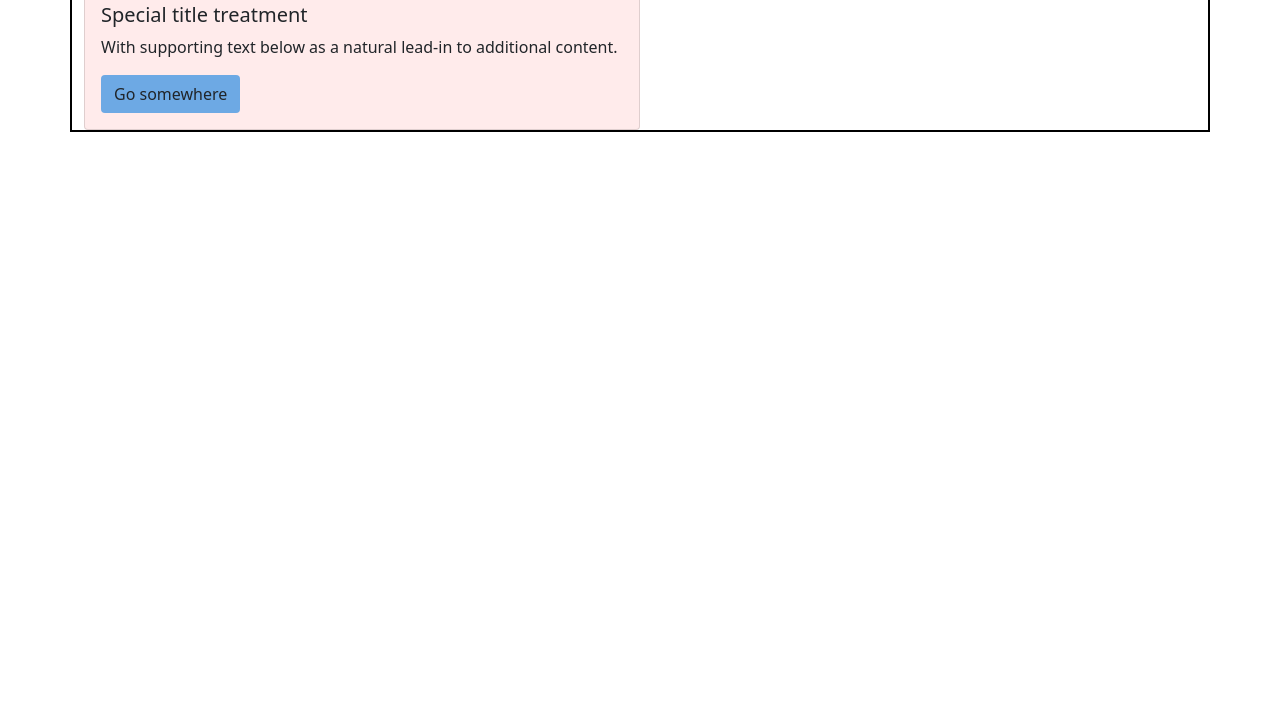
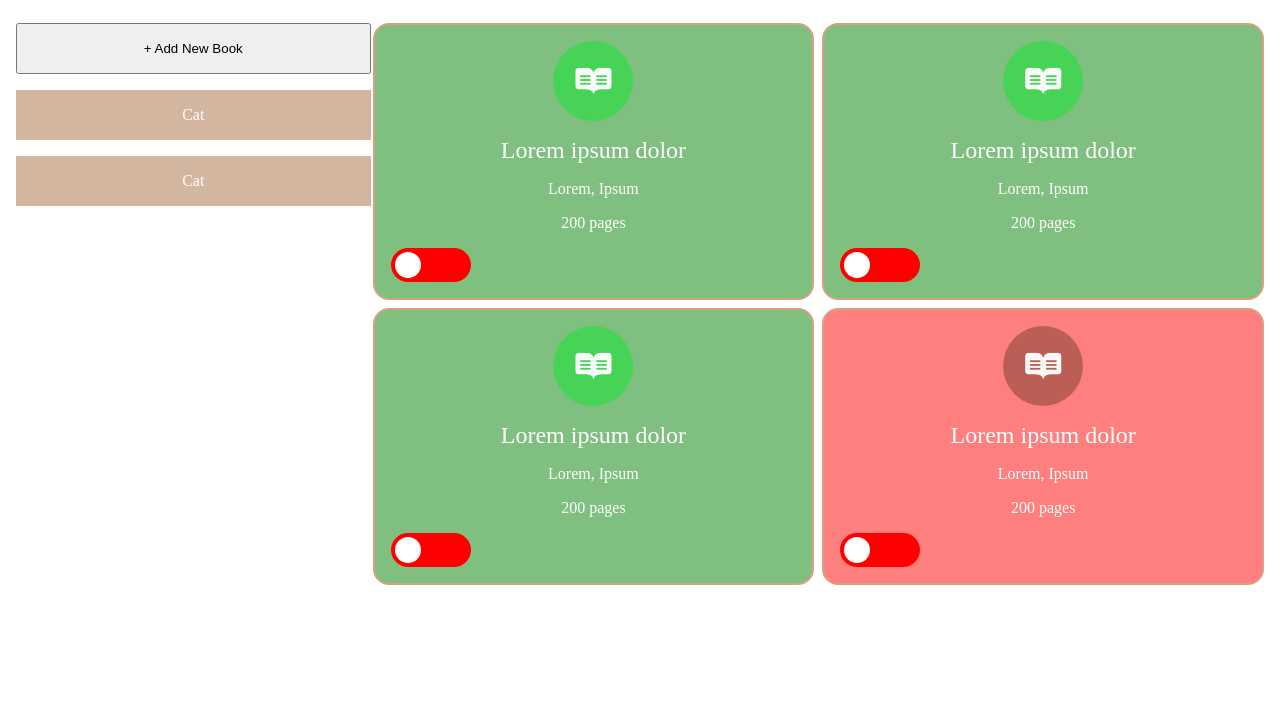
Before and after one commit to joyce-madjos/Library, a plain HTML site: page index.html in a window 1280 px wide. Shown: the part 73-800 px from the top of the page. Drawn offline with nearby package versions, Linux system fonts and the light colour scheme.

Commit message:
Added card for read and unread books

```diff
--- a/index.html
+++ b/index.html
@@ -1,16 +1,101 @@
 <!DOCTYPE html>
 <html lang="en">
   <head>
-    <meta charset="UTF-8">
-    <meta http-equiv="X-UA-Compatible" content="IE=edge">
-    <meta name="viewport" content="width=device-width, initial-scale=1.0">
-    <link href="https://cdn.jsdelivr.net/npm/bootstrap@5.0.2/dist/css/bootstrap.min.css" rel="stylesheet" integrity="sha384-EVSTQN3/azprG1Anm3QDgpJLIm9Nao0Yz1ztcQTwFspd3yD65VohhpuuCOmLASjC" crossorigin="anonymous">
-    <link rel="stylesheet" href="style.css">
+    <meta charset="UTF-8" />
+    <meta http-equiv="X-UA-Compatible" content="IE=edge" />
+    <meta name="viewport" content="width=device-width, initial-scale=1.0" />
+    <!-- Font Awesome Icons -->
+    <link
+      rel="stylesheet"
+      href="https://cdnjs.cloudflare.com/ajax/libs/font-awesome/6.4.0/css/brands.min.css"
+      integrity="sha512-9YHSK59/rjvhtDcY/b+4rdnl0V4LPDWdkKceBl8ZLF5TB6745ml1AfluEU6dFWqwDw9lPvnauxFgpKvJqp7jiQ=="
+      crossorigin="anonymous"
+      referrerpolicy="no-referrer"
+    />
+    <link
+      rel="stylesheet"
+      href="https://cdnjs.cloudflare.com/ajax/libs/font-awesome/6.4.0/css/fontawesome.min.css"
+      integrity="sha512-SgaqKKxJDQ/tAUAAXzvxZz33rmn7leYDYfBP+YoMRSENhf3zJyx3SBASt/OfeQwBHA1nxMis7mM3EV/oYT6Fdw=="
+      crossorigin="anonymous"
+      referrerpolicy="no-referrer"
+    />
+    <!-- CSS -->
+    <link rel="stylesheet" href="style.css" />
     <title>Library</title>
   </head>
   <body>
     <div class="container">
+      <div class="left">
+        <h1>Library</h1>
+        <button type="button">+ Add New Book</button>
+        <div class="title-holder">
+          <a class="title" href="#">Cat</a>
+          <a class="title" href="#">Cat</a>
+        </div>
+      </div>
+      <div class="right">
+        <div class="card-holder">
           <div class="card">
+            <div class="circle">
+              <i class="fa-brands fa-readme fa-2xl" style="color: #fafafa"></i>
+            </div>
+            <div class="book-body">
+              <p class="book-name">Lorem ipsum dolor</p>
+              <p class="author">Lorem, Ipsum</p>
+              <p class="pages">200 pages</p>
+            </div>
+            <label class="switch">
+              <input type="checkbox" />
+              <span class="slider"></span>
+            </label>
+          </div>
+          <div class="card">
+            <div class="circle">
+              <i class="fa-brands fa-readme fa-2xl" style="color: #fafafa"></i>
+            </div>
+            <div class="book-body">
+              <p class="book-name">Lorem ipsum dolor</p>
+              <p class="author">Lorem, Ipsum</p>
+              <p class="pages">200 pages</p>
+            </div>
+            <label class="switch">
+              <input type="checkbox" />
+              <span class="slider"></span>
+            </label>
+          </div>
+          <div class="card">
+            <div class="circle">
+              <i class="fa-brands fa-readme fa-2xl" style="color: #fafafa"></i>
+            </div>
+            <div class="book-body">
+              <p class="book-name">Lorem ipsum dolor</p>
+              <p class="author">Lorem, Ipsum</p>
+              <p class="pages">200 pages</p>
+            </div>
+            <label class="switch">
+              <input type="checkbox" />
+              <span class="slider"></span>
+            </label>
+          </div>
+          <div class="card-unread">
+            <div class="u-circle">
+              <i class="fa-brands fa-readme fa-2xl" style="color: #fafafa"></i>
+            </div>
+            <div class="book-body">
+              <p class="book-name">Lorem ipsum dolor</p>
+              <p class="author">Lorem, Ipsum</p>
+              <p class="pages">200 pages</p>
+            </div>
+            <label class="switch">
+              <input type="checkbox" />
+              <span class="slider"></span>
+            </label>
+          </div>
+        </div>
+      </div>
+    </div>
+
+    <!-- <div class="card">
         <div class="card-header">
           Featured
         </div>
@@ -19,8 +104,7 @@
           <p class="card-text">With supporting text below as a natural lead-in to additional content.</p>
           <a href="#" class="btn">Go somewhere</a>
         </div>
-          </div>
-    </div>
-    <script src="https://cdn.jsdelivr.net/npm/bootstrap@5.0.2/dist/js/bootstrap.bundle.min.js" integrity="sha384-MrcW6ZMFYlzcLA8Nl+NtUVF0sA7MsXsP1UyJoMp4YLEuNSfAP+JcXn/tWtIaxVXM" crossorigin="anonymous"></script>
+      </div> -->
+    <script src="script.js"></script>
   </body>
 </html>
--- /dev/null
+++ b/script.js
@@ -0,0 +1,29 @@
+// Create an object named Book with author, title, page and status properties and methods to read and not read
+// Create a function that will return a string depending on the status of the book
+// Create an array of several books
+// Loop through the array and display the books on the page
+
+// Create an object named Book with author, title, page and status properties and methods to read and not read
+function Book(author, title, pages, status) {
+  this.author = author;
+  this.title = title;
+  this.pages = pages;
+  this.status = status;
+  this.info = function() {
+    return `${this.title} by ${this.author}, ${this.pages} pages, ${this.status}`;
+  };
+}
+
+// Create an array of several books
+let books = [
+    new Book("J.K. Rowling", "Harry Potter", 400, "not read"),
+    new Book("J.R.R. Tolkien", "Lord of the Rings", 700, "read"),
+    new Book("George R.R. Martin", "A Song of Ice and Fire", 1000, "not read"),
+    new Book("Stephen King", "The Shining", 500, "read"),
+    new Book("J.R.R. Tolkien", "The Hobbit", 300, "read"),
+    new Book("J.K. Rowling", "Harry Potter and the Chamber of Secrets", 500, "not read"),
+    new Book("J.K. Rowling", "Harry Potter and the Prisoner of Azkaban", 600, "read"),
+];
+
+// display the books on the page using console.log
+books.forEach(book => console.log(book.info()));
--- a/style.css
+++ b/style.css
@@ -1,9 +1,15 @@
 :root {
-  --smoky-black: rgba(21, 13, 8, 1);
-  --chamoisee: rgba(158, 118, 92, 1);
-  --licorice: rgba(39, 21, 10, 1);
-  --bistre: rgba(44, 32, 25, 1);
-  --buff: rgba(203, 151, 117, 1);
+  --smoky-black: rgba(21, 13, 8, 0.5);
+  --chamoisee: rgba(158, 118, 92, 0.5);
+  --licorice: rgba(39, 21, 10, 0.5);
+  --bistre: rgba(44, 32, 25, 0.5);
+  --buff: rgba(203, 151, 117, 0.5);
+  --border-color: #dba084;
+  --read: rgba(0, 128, 0, 0.5);
+  --unread: rgba(255, 0, 0, 0.5);
+  --unread-circle: rgba(120, 64, 47, 0.5);
+  --wood: rgba(165, 111, 67, 0.5);
+
 }
 
 * {
@@ -17,33 +23,189 @@ body {
   background-position: center;
   background-image: url(./images/background.jpg);
   background-attachment: fixed;
-}
-
-#background {
-  /* position: absolute;
-    max-width: 100%; */
-  /* min-height: 100svh; */
-  /* background-image: image(); */
+  color: white;
 }
 
 .container {
-  margin-top: 1rem;
-  border: 2px solid black;
+  /* min-width: 700px; */
+  margin: 0 1rem;
+  display: grid;
+  grid-template-columns: 2fr 5fr;
+  /* background-color: aliceblue; */
+  /* marginP-top: 1rem; */
+}
+
+@media (max-width: 880px) {
+  .container {
+    grid-template-columns: 1fr;
+    margin: 0;
+    /* grid-template-rows: repeat(auto-fill, minmax(300px, 1fr)); */
+    /* grid-template-rows: 1fr 2fr; */
+  }
+  .title{
+    display: none;
+  }
+
+  .left{
+    /* min-width: 300px; */
+    /* margin: 0 auto; */
+    /* width: 70%; */
+    margin: 0 2px;
+  }
+  .right{
+    margin-top: 0 !important;
+  }
+}
+
+
+
+
+.left {
+  color: white;
+  /* background-color: var(--licorice); */
+  margin-right: 2px;
+  /* min-width: 200px; */
+}
+
+.left > button {
+  margin: 1rem 0;
+  width: 100%;
+  padding: 1rem;
+  /* background-color: rgba(214, 203, 198, 0.5) ; */
+}
+
+.title-holder {
+  display: grid;
+  grid-template-rows: repeat(auto-fill, minmax(1rem, 1fr));
+  gap: 1rem;
+}
+
+.title {
+  /* border: 2px solid var(--border-color); */
+  text-decoration: none;
+  color: white;
+  padding: 1rem;
+  text-align: center;
+  background-color: var(--wood);
+}
+
+.right {
+  margin-top: 6rem;
+  /* border-left: 2px solid var(--border-color); */
+  /* background-color: var(--smoky-black); */
+}
+
+.card-holder {
+  display: grid;
+  gap: 0.5rem;
+  grid-template-columns: repeat(auto-fill, minmax(300px, 1fr));
 }
 
 .card {
-  max-width: 50%;
-  /* color: white; */
-  background-color: rgba(255, 235, 235, 1);
-  /* rgb() */
+  /* background-color: green; */
+  /* max-width: 400px; */
+  background-color: var(--read);
+  padding: 1rem;
+  text-align: justify;
+  border-radius: 1rem;
+  border: 2px solid var(--border-color);
 }
 
-.card-header {
-  /* background-color: rgba(35, 227, 74, 0.7); */
-  background-color: rgba(173, 228, 219, 1);
-  /* rgb(173, 228, 219) */
+.card-unread {
+  /* background-color: green; */
+  /* max-width: 400px; */
+  background-color: var(--unread);
+  padding: 1rem;
+  text-align: justify;
+  border-radius: 1rem;
+  border: 2px solid var(--border-color);
 }
 
-.btn{
- background-color: 	#6DA9E4;
+.circle {
+  width: 80px;
+  height: 80px;
+  border-radius: 50%;
+  background-color: rgba(17, 234, 46, 0.5);
+  display: flex;
+  justify-content: center;
+  align-items: center;
+  color: #ffffff;
+  font-weight: bold;
+  margin: 0 auto;
 }
+
+.u-circle {
+  width: 80px;
+  height: 80px;
+  border-radius: 50%;
+  background-color: var(--unread-circle);
+  display: flex;
+  justify-content: center;
+  align-items: center;
+  color: #ffffff;
+  font-weight: bold;
+  margin: 0 auto;
+}
+
+.book-name {
+  font-size: 1.5rem;
+  padding: 0;
+  margin: 1rem 0;
+}
+
+.book-body {
+  text-align: center;
+}
+
+.switch {
+  /* right: 1px;
+  display: flex;
+  align-items: center;
+  position: relative;
+  width: 80px;
+  height: 34px; */
+
+  display: inline-block;
+  position: relative;
+  width: 80px;
+  height: 34px;
+  margin: 0 auto;
+}
+
+.switch input {
+  opacity: 0;
+  width: 0;
+  height: 0;
+}
+
+.slider {
+  position: absolute;
+  cursor: pointer;
+  top: 0;
+  left: 0;
+  right: 0;
+  bottom: 0;
+  background-color: red;
+  transition: 0.4s;
+  border-radius: 34px;
+}
+
+.slider:before {
+  position: absolute;
+  content: "";
+  height: 26px;
+  width: 26px;
+  left: 4px;
+  bottom: 4px;
+  background-color: white;
+  transition: 0.4s;
+  border-radius: 50%;
+}
+
+input:checked + .slider {
+  background-color: green;
+}
+
+input:checked + .slider:before {
+  transform: translateX(46px);
+}
```
Also changed, not shown: 1 other file. Lines whose indentation alone changed are shown as unchanged.
